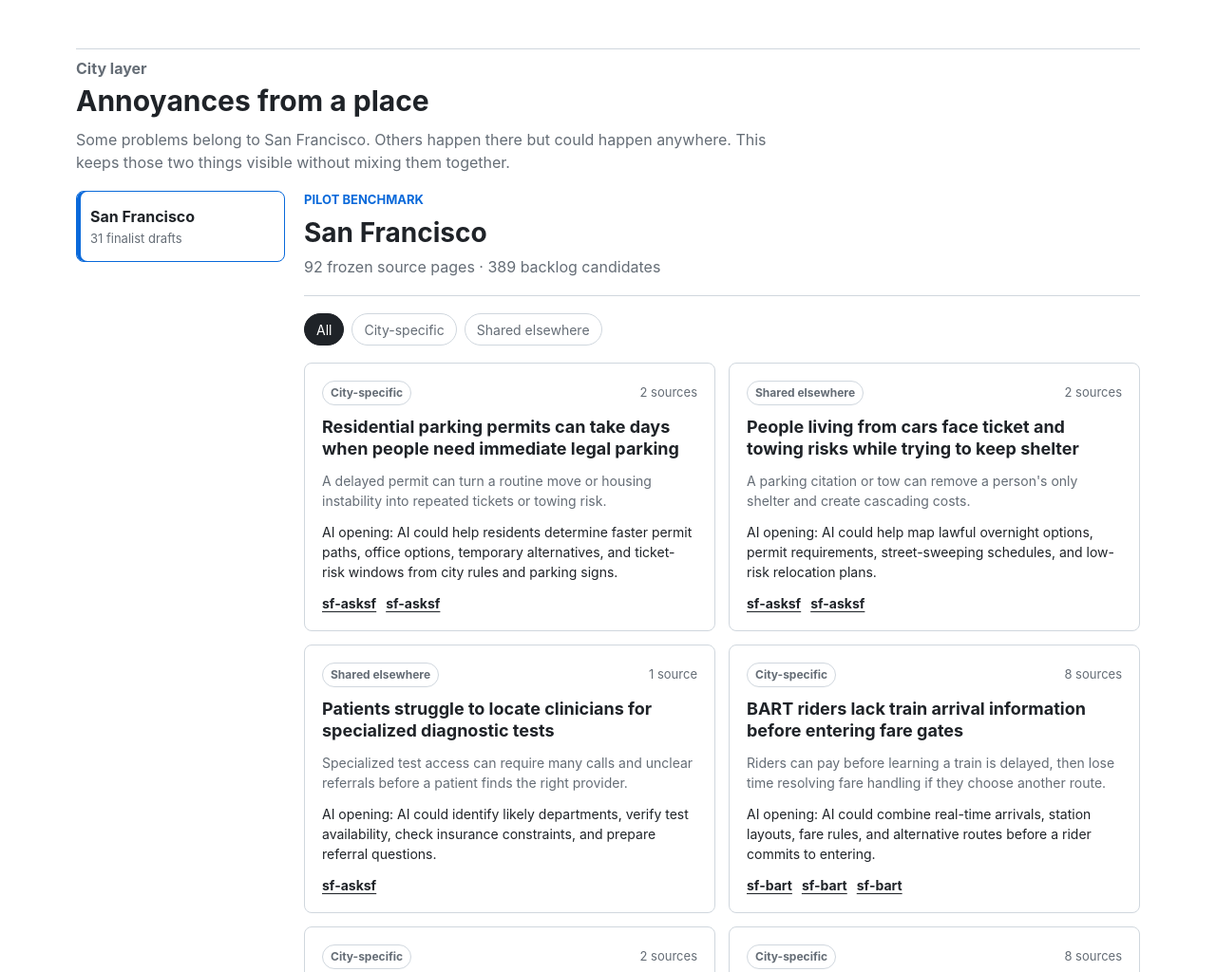
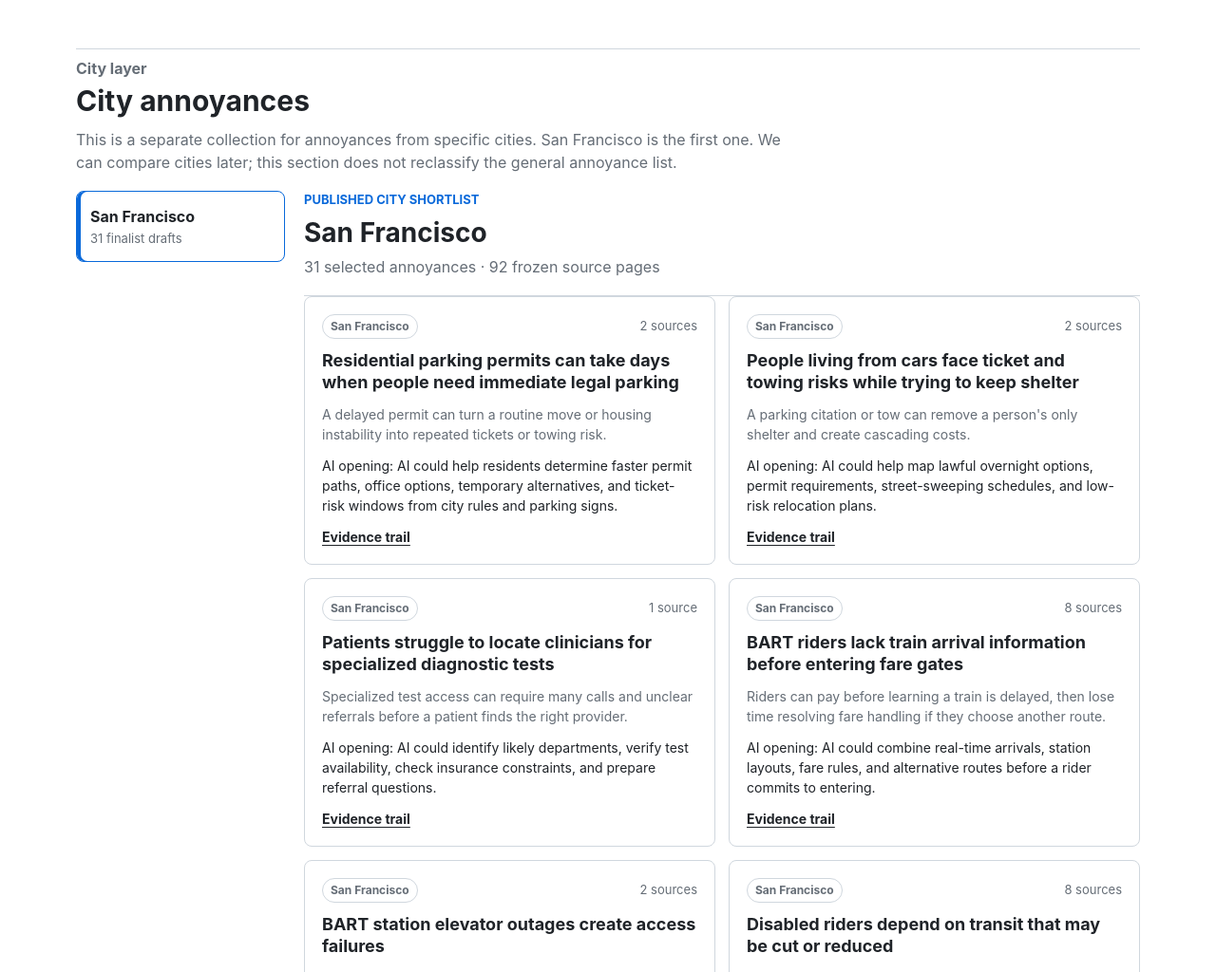
Before and after one commit to pauljump/soannoying, a website: page docs/index.html in a window 1280 px wide. Shown: the part 5138-6162 px from the top of the page at 95% size. Drawn offline with Linux system fonts and the light colour scheme.

Commit message:
fix: separate city shortlist from review queue

```diff
--- a/docs/index.html
+++ b/docs/index.html
@@ -72,18 +72,13 @@
       <section class="cities-section" id="cities">
         <div class="section-heading">
           <p class="kicker">City layer</p>
-          <h2>Annoyances from a place</h2>
-          <p>Some problems belong to San Francisco. Others happen there but could happen anywhere. This keeps those two things visible without mixing them together.</p>
+          <h2>City annoyances</h2>
+          <p>This is a separate collection for annoyances from specific cities. San Francisco is the first one. We can compare cities later; this section does not reclassify the general annoyance list.</p>
         </div>
         <div class="city-layout">
           <div class="city-list" id="cityList" aria-label="Cities"></div>
           <div class="city-panel">
             <div class="city-panel-top" id="cityPanelTop"></div>
-            <div class="city-filters" id="cityFilters" aria-label="City annoyance scope">
-              <button class="filter active" type="button" data-city-scope="all">All</button>
-              <button class="filter" type="button" data-city-scope="city_unique">City-specific</button>
-              <button class="filter" type="button" data-city-scope="shared">Shared elsewhere</button>
-            </div>
             <div class="city-grid" id="cityCards"></div>
           </div>
         </div>
@@ -92,7 +87,7 @@
       <section class="controls" id="annoyances" aria-label="Browse highlighted annoyances">
         <div>
           <h2>Raw leads to review</h2>
-          <p>These are source-linked screened patterns, not reviewed problem records. Apply the <a href="https://github.com/pauljump/soannoying/blob/main/BIG_ANNOYANCE_TEST.md">Big Annoyance Test</a> before treating one as a real candidate.</p>
+          <p>This is the work queue. The Cities section above contains the selected city shortlist; these general leads still have Source, Review, and Propose paths. Apply the <a href="https://github.com/pauljump/soannoying/blob/main/BIG_ANNOYANCE_TEST.md">Big Annoyance Test</a> before treating one as a real candidate.</p>
         </div>
         <label class="search">
           <span>Search</span>
--- a/docs/site.js
+++ b/docs/site.js
@@ -8,7 +8,6 @@
 const cityList = document.querySelector("#cityList");
 const cityPanelTop = document.querySelector("#cityPanelTop");
 const cityCards = document.querySelector("#cityCards");
-const cityFilters = document.querySelector("#cityFilters");
 
 const buckets = ["All", ...new Set(data.highlights.map((item) => item.bucket))].sort((a, b) => {
   if (a === "All") return -1;
@@ -18,7 +17,6 @@
 
 let activeFilter = "All";
 let activeCityId = data.cities[0]?.id;
-let activeCityScope = "all";
 
 totalObservations.textContent = data.totalObservations.toLocaleString();
 
@@ -55,9 +53,9 @@
 function renderCity() {
   const city = data.cities.find((item) => item.id === activeCityId);
   if (!city) return;
-  cityPanelTop.innerHTML = `<div><p class="kicker">${city.status} benchmark</p><h3></h3><p>${city.sourcePages} frozen source pages · ${city.candidateCount} backlog candidates</p></div>`;
+  cityPanelTop.innerHTML = `<div><p class="kicker">Published city shortlist</p><h3></h3><p>${city.finalistCount} selected annoyances · ${city.sourcePages} frozen source pages</p></div>`;
   cityPanelTop.querySelector("h3").textContent = city.name;
-  const matches = city.finalists.filter((item) => activeCityScope === "all" || item.cityScope === activeCityScope);
+  const matches = city.finalists;
   cityCards.replaceChildren();
   for (const item of matches) {
     const card = document.createElement("article");
@@ -66,7 +64,7 @@
     top.className = "card-top";
     const scope = document.createElement("span");
     scope.className = "pill";
-    scope.textContent = item.cityScope === "city_unique" ? "City-specific" : "Shared elsewhere";
+    scope.textContent = city.name;
     const evidence = document.createElement("span");
     evidence.className = "source";
     evidence.textContent = `${item.evidence.length} source${item.evidence.length === 1 ? "" : "s"}`;
@@ -85,8 +83,9 @@
       link.href = source.archiveUrl;
       link.target = "_blank";
       link.rel = "noreferrer";
-      link.textContent = source.sourceId;
+      link.textContent = "Evidence trail";
       links.append(link);
+      break;
     }
     card.append(top, title, why, opening, links);
     cityCards.append(card);
@@ -104,13 +103,6 @@
   renderCity();
 });
 
-cityFilters.addEventListener("click", (event) => {
-  const button = event.target.closest("button[data-city-scope]");
-  if (!button) return;
-  activeCityScope = button.dataset.cityScope;
-  for (const filter of cityFilters.querySelectorAll("button")) filter.classList.toggle("active", filter.dataset.cityScope === activeCityScope);
-  renderCity();
-});
 
 for (const bucket of buckets.filter((bucket) => bucket !== "All")) {
   const button = document.createElement("button");
--- a/docs/styles.css
+++ b/docs/styles.css
@@ -332,13 +332,6 @@
   color: var(--muted);
 }
 
-.city-filters {
-  display: flex;
-  flex-wrap: wrap;
-  gap: 8px;
-  padding: 18px 0;
-}
-
 .city-grid {
   display: grid;
   grid-template-columns: repeat(2, minmax(0, 1fr));
```
